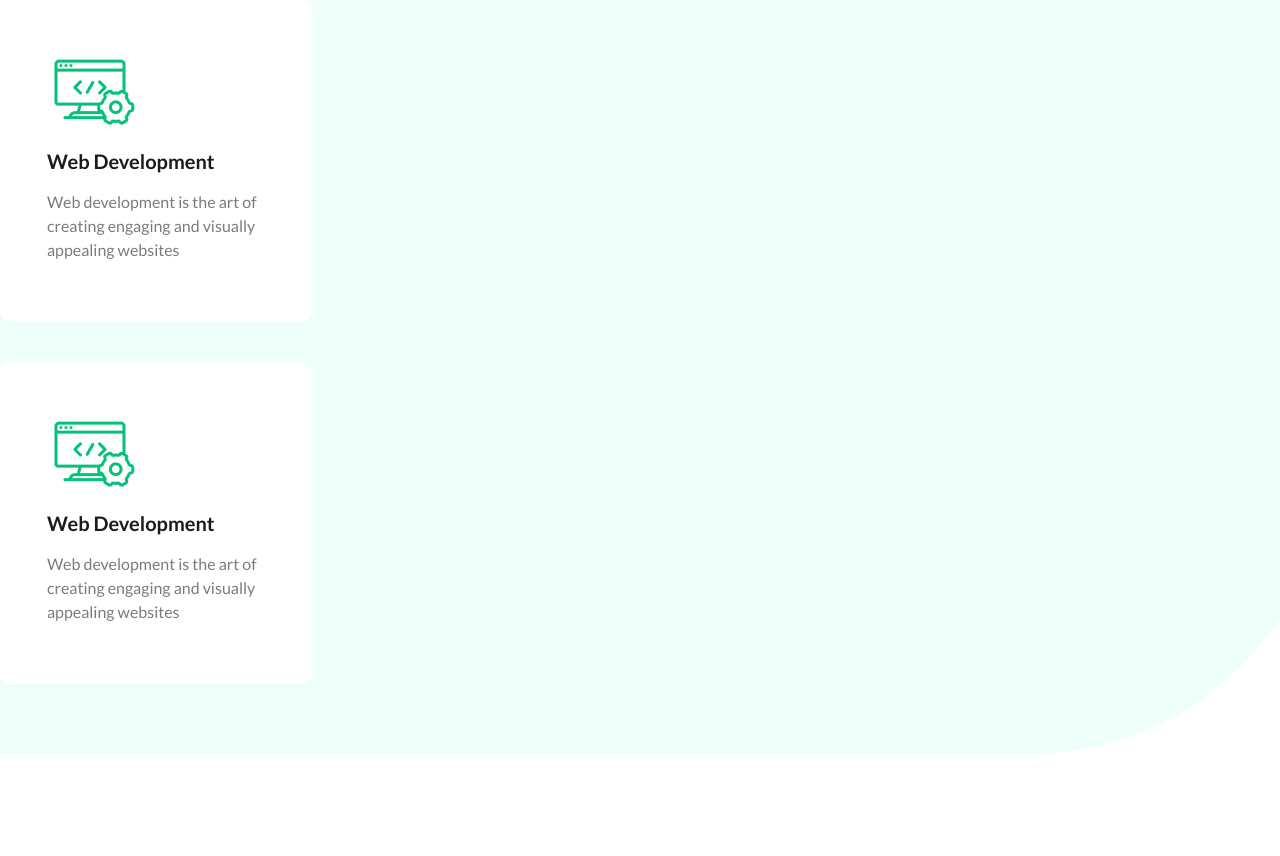
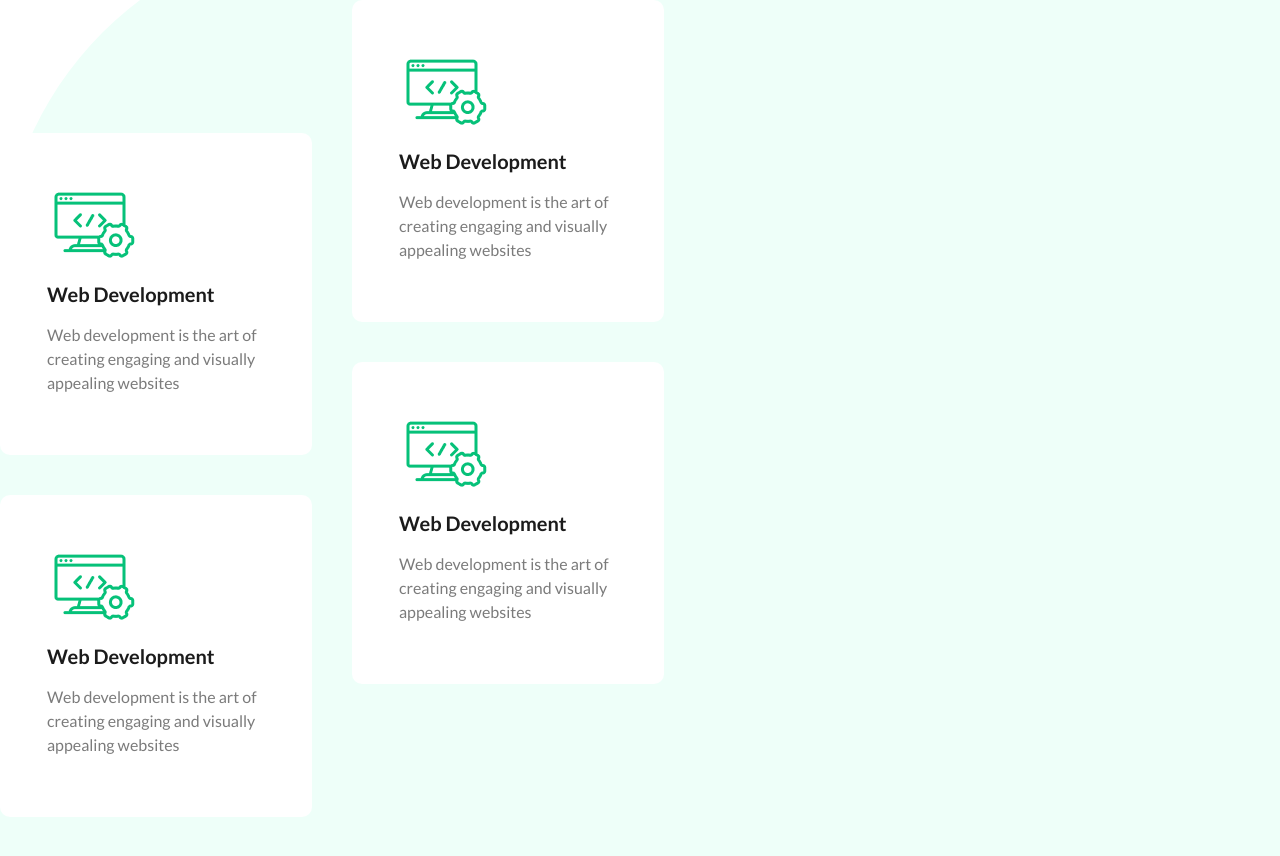
Before and after one commit to shoumen-shomu/core-wave, a React (Vite) app: page / in a window 1280 px wide. Shown: the part 1436-2292 px from the top of the page. Before the commit the page ends 2190 px from the top, so only its background shows below. Built offline with nearby package versions, Linux system fonts and the light colour scheme.

Commit message:
about part redesign

```diff
--- a/src/components/layouts/home/Service.jsx
+++ b/src/components/layouts/home/Service.jsx
@@ -7,10 +7,22 @@ const Service = () => {
   return (
     <>
     <section>
-        <div class="bg-[url('/src/assets/servicebg.png')] py-17.5 bg-center bg-cover bg-no-repeat">
+        <div class="py-17.5 bg-[#EEFFF9] rounded-tl-[350px]">
         <Container>
             <div className="flex items-center">
-                <div className="flex">
+                <div className="flex gap-10">
+                    <div className="space-y-10 mt-[133px]">
+                        <div className="pt-[42px] pb-[60px] pl-[47px] rounded-[10px] bg-white shadow-">
+                            <Images imgSrc={devimg}/>
+                            <h5 className='font-lato font-semibold text-[20px] text-secendary leading-7.5 py-3.5'>Web Development</h5>
+                            <p className='font-lato font-normal text-base text-[#7B7B7B] leading-6 w-66.25'>Web development is the art of creating engaging and visually appealing websites </p>
+                        </div>
+                        <div className="pt-[42px] pb-[60px] pl-[47px] rounded-[10px] bg-white shadow-">
+                            <Images imgSrc={devimg}/>
+                            <h5 className='font-lato font-semibold text-[20px] text-secendary leading-7.5 py-3.5'>Web Development</h5>
+                            <p className='font-lato font-normal text-base text-[#7B7B7B] leading-6 w-66.25'>Web development is the art of creating engaging and visually appealing websites </p>
+                        </div>
+                    </div>
                     <div className="space-y-10">
                         <div className="pt-[42px] pb-[60px] pl-[47px] rounded-[10px] bg-white shadow-">
                             <Images imgSrc={devimg}/>
```
